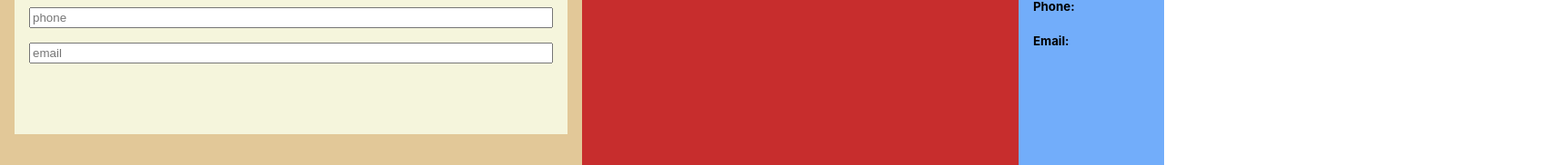
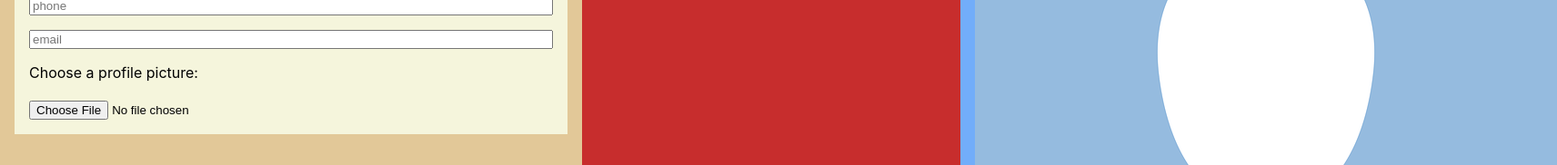
Before and after one commit to erynder-z/cv-creator, a React (Create React App) app: page / in a window 1280 px wide. Shown: the part 260-442 px from the top of the page at 91% size, 1712 px wide, since content can reach past the window. Built offline with nearby package versions, Linux system fonts and the light colour scheme.

Commit message:
Upload a picture with file picker

```diff
--- a/src/components/Inputs.js
+++ b/src/components/Inputs.js
@@ -65,6 +65,16 @@ export class Inputs extends Component {
                             this.props.changeEmail(e)
                         }}
                     />
+                    <label htmlFor="picture">Choose a profile picture:</label>
+                    <input
+                        type="file"
+                        id="picture"
+                        name="picture"
+                        accept="image/png, image/jpeg"
+                        onChange={(e) => {
+                            this.props.uploadPic(e)
+                        }}
+                    ></input>
                 </div>
             </div>
         )
--- a/src/components/Main.js
+++ b/src/components/Main.js
@@ -2,6 +2,7 @@ import React, { Component } from 'react'
 import uniqid from 'uniqid'
 import { Inputs } from './Inputs'
 import { Preview } from './Preview'
+import placeholder from '../assets/placeholder.png'
 
 export class Main extends Component {
     constructor() {
@@ -15,6 +16,7 @@ export class Main extends Component {
                 address: '',
                 phone: '',
                 email: '',
+                picture: placeholder,
             },
         }
     }
@@ -40,6 +42,27 @@ export class Main extends Component {
         }))
     } */
 
+    uploadPicture(e) {
+        let file = e.target.files[0]
+        // https://developer.mozilla.org/en-US/docs/Web/API/FileReader
+        let reader = new FileReader()
+
+        if (e.target.files.length === 0) {
+            return
+        }
+
+        reader.onloadend = (e) => {
+            this.setState((prevState) => ({
+                personal: {
+                    ...prevState.personal,
+                    picture: [reader.result],
+                    id: this.state.personal.id,
+                },
+            }))
+        }
+        reader.readAsDataURL(file)
+    }
+
     render() {
         const personal = this.state.personal
         return (
@@ -63,6 +86,9 @@ export class Main extends Component {
                     changeEmail={(e) => {
                         this.handleInput(e, 'email')
                     }}
+                    uploadPic={(e) => {
+                        this.uploadPicture(e)
+                    }}
                 ></Inputs>
                 <Preview personal={personal}></Preview>
             </div>
```
